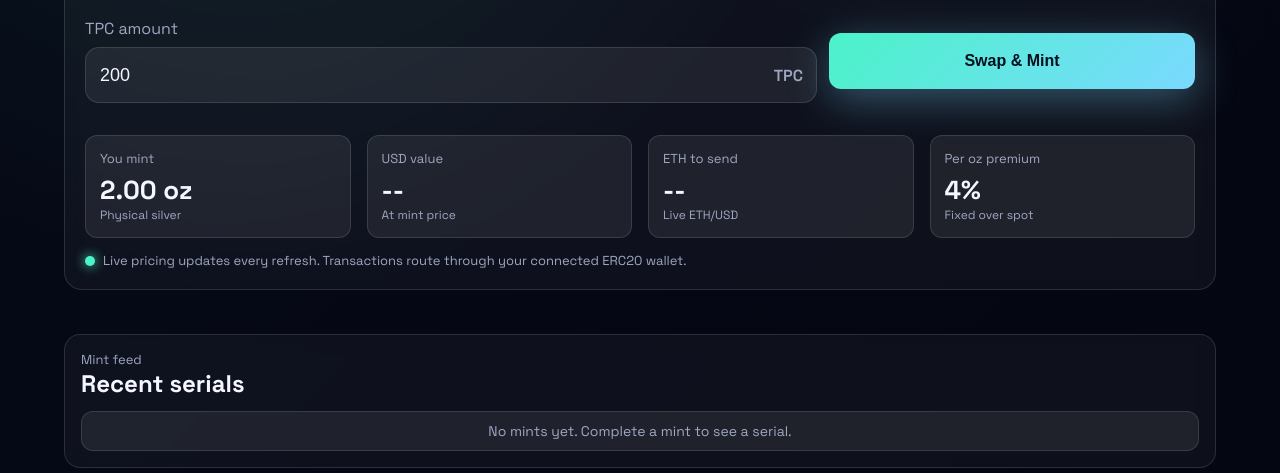
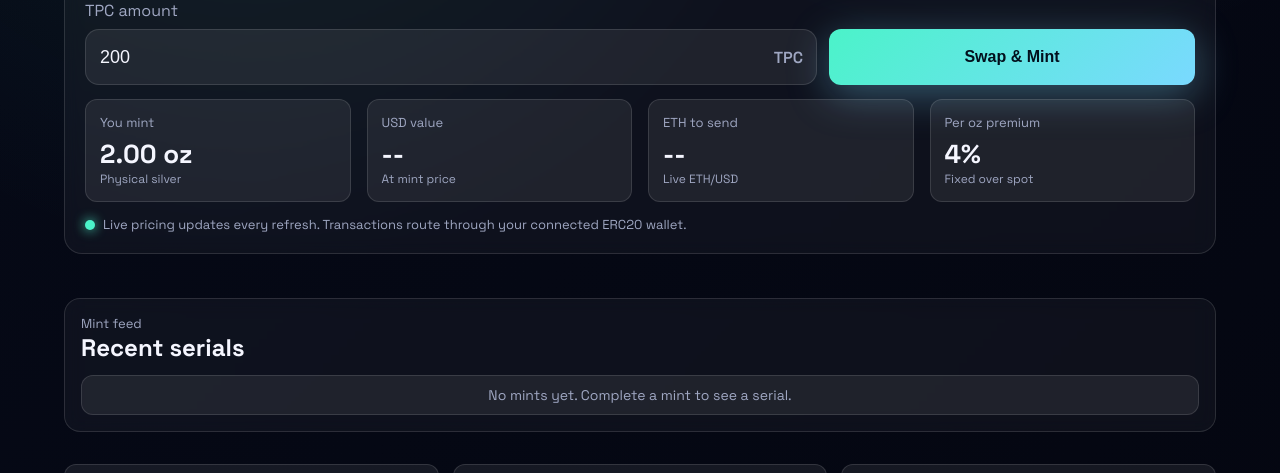
Before and after one commit to jjay6699/silver, a plain HTML site: page index.html in a window 1280 px wide. Shown: the part 627-1100 px from the top of the page. Drawn offline with Linux system fonts and the light colour scheme; no server answers.

Commit message:
Align mint CTA with input by separating label from grid

```diff
--- a/index.html
+++ b/index.html
@@ -123,13 +123,13 @@
           <div class="pill">1 oz = 100 TPC</div>
         </div>
 
+        <div class="input-header">
+          <label for="slvrInput">TPC amount</label>
+        </div>
         <div class="input-actions">
-          <div class="input-row">
-            <label for="slvrInput">TPC amount</label>
-            <div class="input-wrap">
-              <input id="slvrInput" type="number" min="0" step="1" value="200" />
-              <span class="suffix">TPC</span>
-            </div>
+          <div class="input-wrap">
+            <input id="slvrInput" type="number" min="0" step="1" value="200" />
+            <span class="suffix">TPC</span>
           </div>
           <div class="cta-row inline">
             <button id="mintButton" class="primary wide">Swap & Mint</button>
--- a/style.css
+++ b/style.css
@@ -457,6 +457,11 @@ button.wide {
   margin: 18px 0;
 }
 
+.input-header {
+  margin-top: 12px;
+  margin-bottom: 8px;
+}
+
 label {
   color: var(--muted);
 }
```
